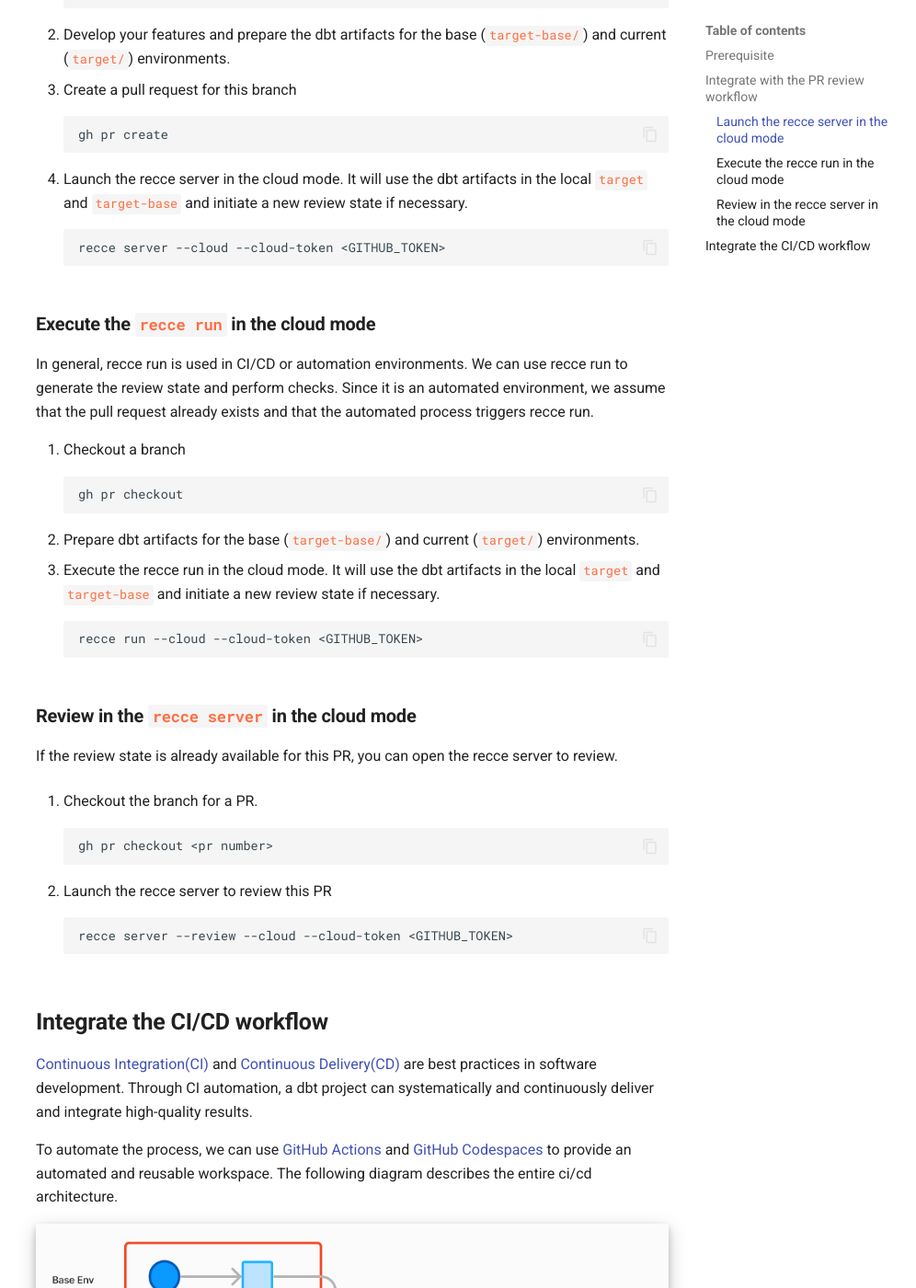
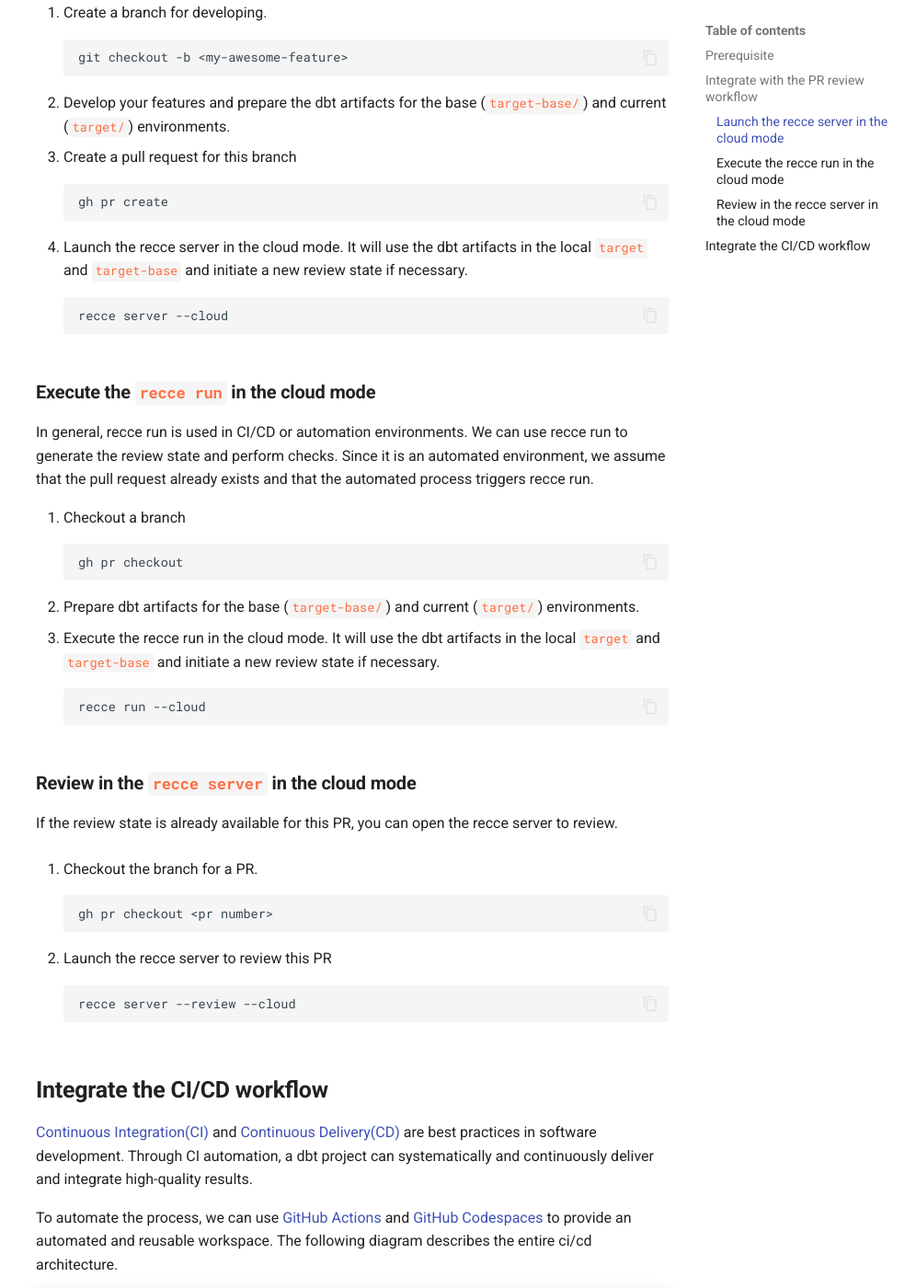
Before and after one commit to DataRecce/recce-documentation, an MkDocs documentation site: the page built from docs/docs/recce-cloud/setup-introduction.md, in a window 1280 px wide and 1400 px high, scrolled down 651 px. Shown: the whole window at 92% size, without its empty margins (257-1253 px from the left). Built offline with MkDocs 1.6.1 and Material for MkDocs 9.7.7, drawn with Linux system fonts in a browser that asks for light colours; comment, search, counter and statistics services are not loaded; some of the changed text lies outside the part shown.

Commit message:
Update the recce cloud setup steps
Signed-off-by: popcorny <celu@infuseai.io>

````diff
--- a/docs/docs/recce-cloud/setup-introduction.md
+++ b/docs/docs/recce-cloud/setup-introduction.md
@@ -10,7 +10,11 @@
 
 ## Prerequisite
 
-1. Prepare the github personal access token. Please see the [GitHub document](https://docs.github.com/en/authentication/keeping-your-account-and-data-secure/managing-your-personal-access-tokens)
+1. Prepare the github personal access token. Please see the [GitHub document](https://docs.github.com/en/authentication/keeping-your-account-and-data-secure/managing-your-personal-access-tokens). And set it to your environment variable.
+
+   ```
+   export GITHUB_TOKEN=<token>
+   ```
 
 2. (Optional) Install the github cli. Please see the [GitHub CLI document](https://github.com/cli/cli)
 
@@ -29,7 +33,7 @@
    ```
 1. Launch the recce server in the cloud mode. It will use the dbt artifacts in the local `target` and `target-base` and initiate a new review state if necessary.
    ```
-   recce server --cloud --cloud-token <GITHUB_TOKEN>
+   recce server --cloud
    ```
 
 ### Execute the `recce run` in the cloud mode
@@ -44,7 +48,7 @@
 1. Prepare dbt artifacts for the base (`target-base/`) and current (`target/`) environments.
 1. Execute the recce run in the cloud mode. It will use the dbt artifacts in the local `target` and `target-base` and initiate a new review state if necessary.
    ```
-   recce run --cloud --cloud-token <GITHUB_TOKEN>
+   recce run --cloud
    ```
 
 ### Review in the `recce server` in the cloud mode
@@ -57,7 +61,7 @@
 
 1. Launch the recce server to review this PR
     ```
-    recce server --review --cloud --cloud-token <GITHUB_TOKEN>
+    recce server --review --cloud
     ```
 
 ## Integrate the CI/CD workflow
````
Also changed, not shown: docs/docs/recce-cloud/setup-gh-actions-ci.md (+2 -2 lines).
